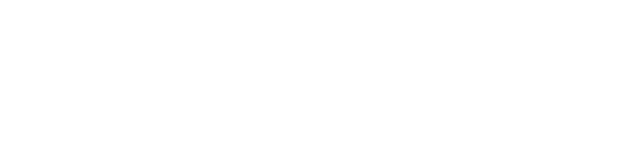
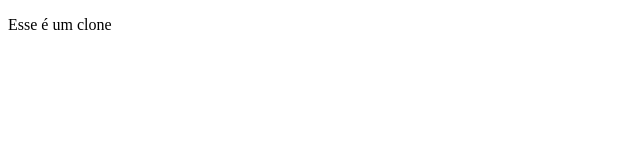
Before and after one commit to thaismartinho/Aula-4, a plain HTML site: page index.html in a window 1280 px wide. Shown: the whole page, without its empty margins (0-640 px from the left). Drawn offline with Linux system fonts and the light colour scheme.

Commit message:
Clonando

```diff
--- a/index.html
+++ b/index.html
@@ -6,6 +6,6 @@
     <title>Testando</title>
 </head>
 <body>
-
+    <p> Esse é um clone</p>
 </body>
 </html>
```
